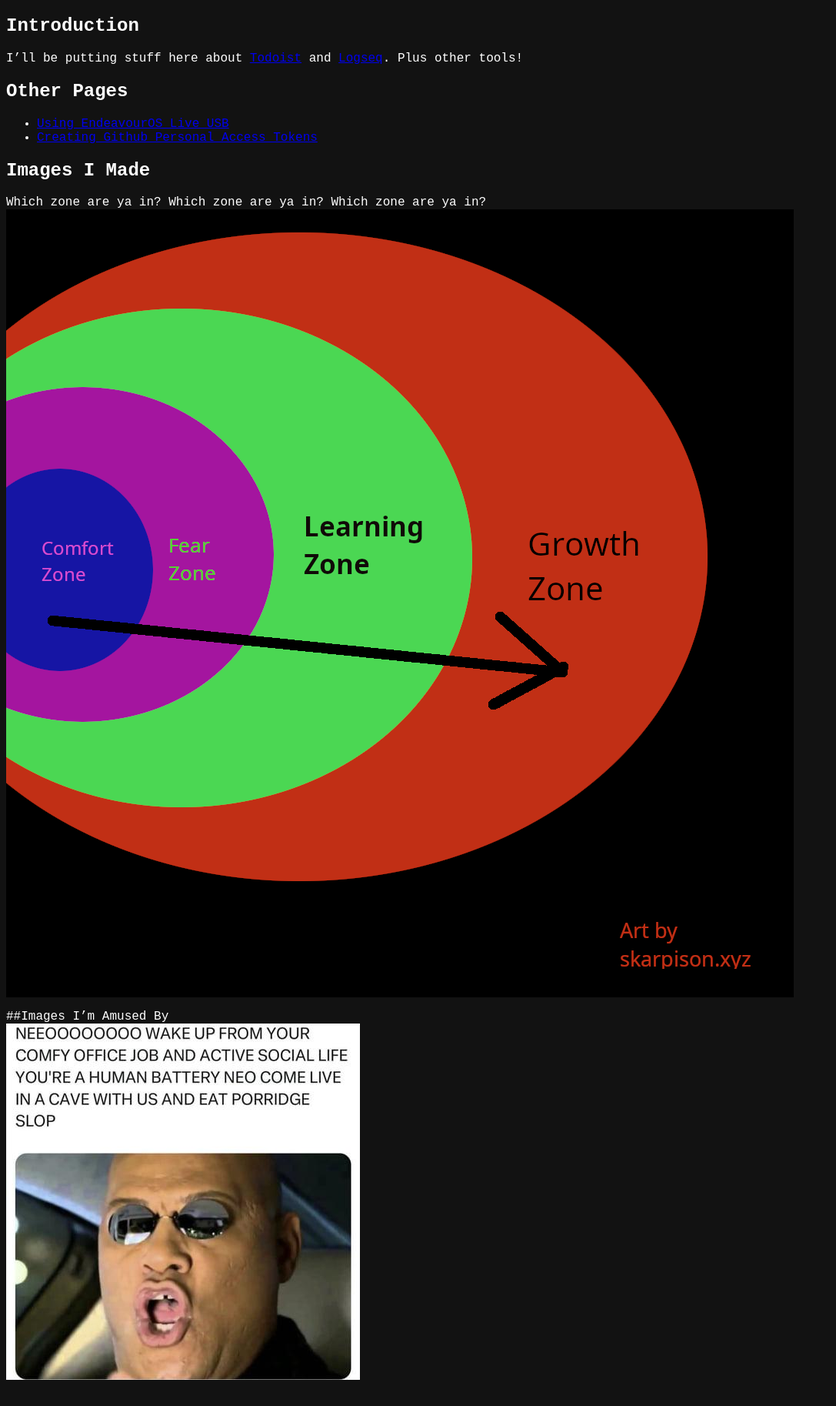
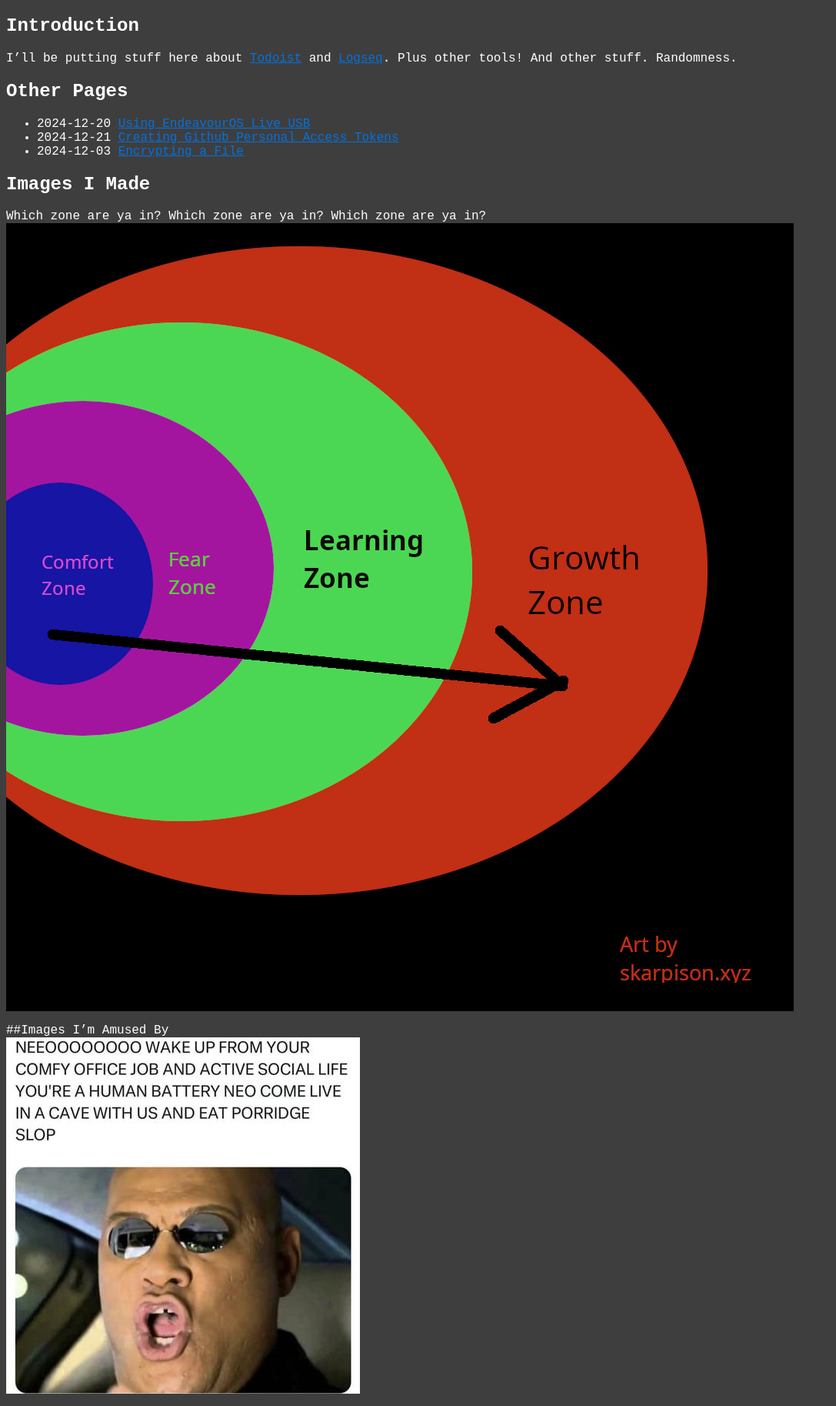
Before and after one commit to Skarpison/skarpison.github.io, a Jekyll site: the page built from index.md, in a window 1280 px wide. Shown: the whole page at 77% size, without its empty margins (0-1087 px from the left). Built offline with Jekyll 4.4.1, drawn with Linux system fonts in a browser that asks for light colours.

Commit message:
Added encrypting a file page. Small updates to README, css, and main page.

```diff
--- a/assets/css/styles.css
+++ b/assets/css/styles.css
@@ -5,7 +5,20 @@ img {
 }
 
 body {
-  background-color: #121212;
+  background-color: #3f3e3e;
   color: #ffffff;
   font-family: 'Fira Code', monospace;
 }
+
+
+a {
+  color: #0371df; /* blue */
+}
+
+a:visited {
+  color: #33CC33; /* green */
+}
+
+a:hover {
+  color: #cef32b; /* darker blue */
+}
--- a/index.md
+++ b/index.md
@@ -3,11 +3,12 @@ layout: default
 title: Get to the choppa!
 ---
 ## Introduction
-I'll be putting stuff here about [Todoist](https://todoist.com) and [Logseq](https://logseq.com). Plus other tools!
+I'll be putting stuff here about [Todoist](https://todoist.com) and [Logseq](https://logseq.com). Plus other tools! And other stuff. Randomness.
 
 ## Other Pages
- - [Using EndeavourOS Live USB](endeavouros-live-usb/)
- - [Creating Github Personal Access Tokens](create-github-pac/)
+ - 2024-12-20 [Using EndeavourOS Live USB](endeavouros-live-usb/)
+ - 2024-12-21 [Creating Github Personal Access Tokens](create-github-pac/)
+ - 2024-12-03 [Encrypting a File](encrypt-a-file/)
 
 ## Images I Made
 Which zone are ya in? Which zone are ya in? Which zone are ya in?
```
Also changed, not shown: encrypt-a-file.md (added, +37 -0 lines), README.md, 1 other file.
